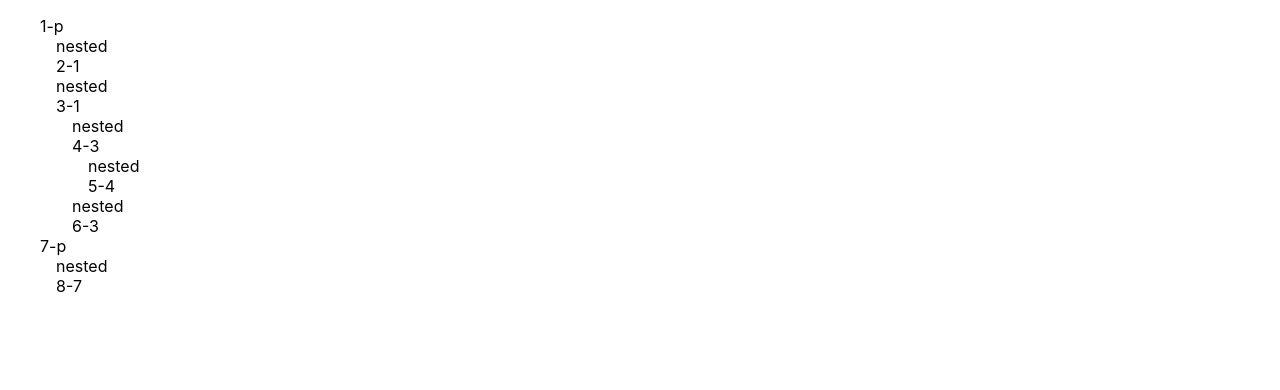
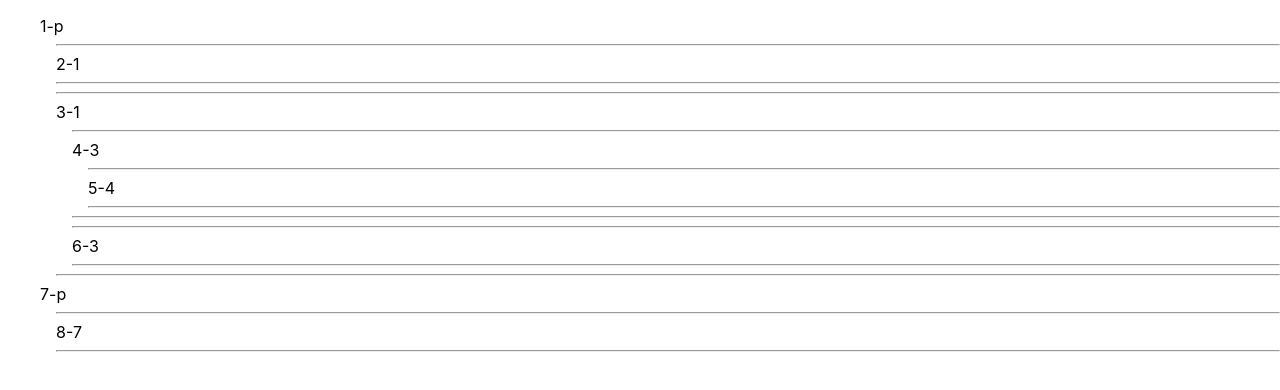
Before and after one commit to SushritPasupuleti/react-thread-render, a React (Create React App) app in the folder client/: page / in a window 1280 px wide. Shown: the top 390 px of the page. Built offline with nearby package versions, Linux system fonts and the light colour scheme.

Commit message:
Update App.js

```diff
--- a/client/src/App.js
+++ b/client/src/App.js
@@ -24,10 +24,11 @@ function nestComments(commentList) {
 
 function Comment({ comment }) {
   const nestedComments = (comment.children || []).map(comment => {
-    return <div style={{ marginLeft: '1rem' }}>
-      nested
+    return (<div style={{ marginLeft: '1rem' }}>
+      <hr />
       <Comment comment={comment} />
-      </div>
+      <hr />
+    </div>)
   });
 
   console.log("Comments: ", nestedComments)
```
